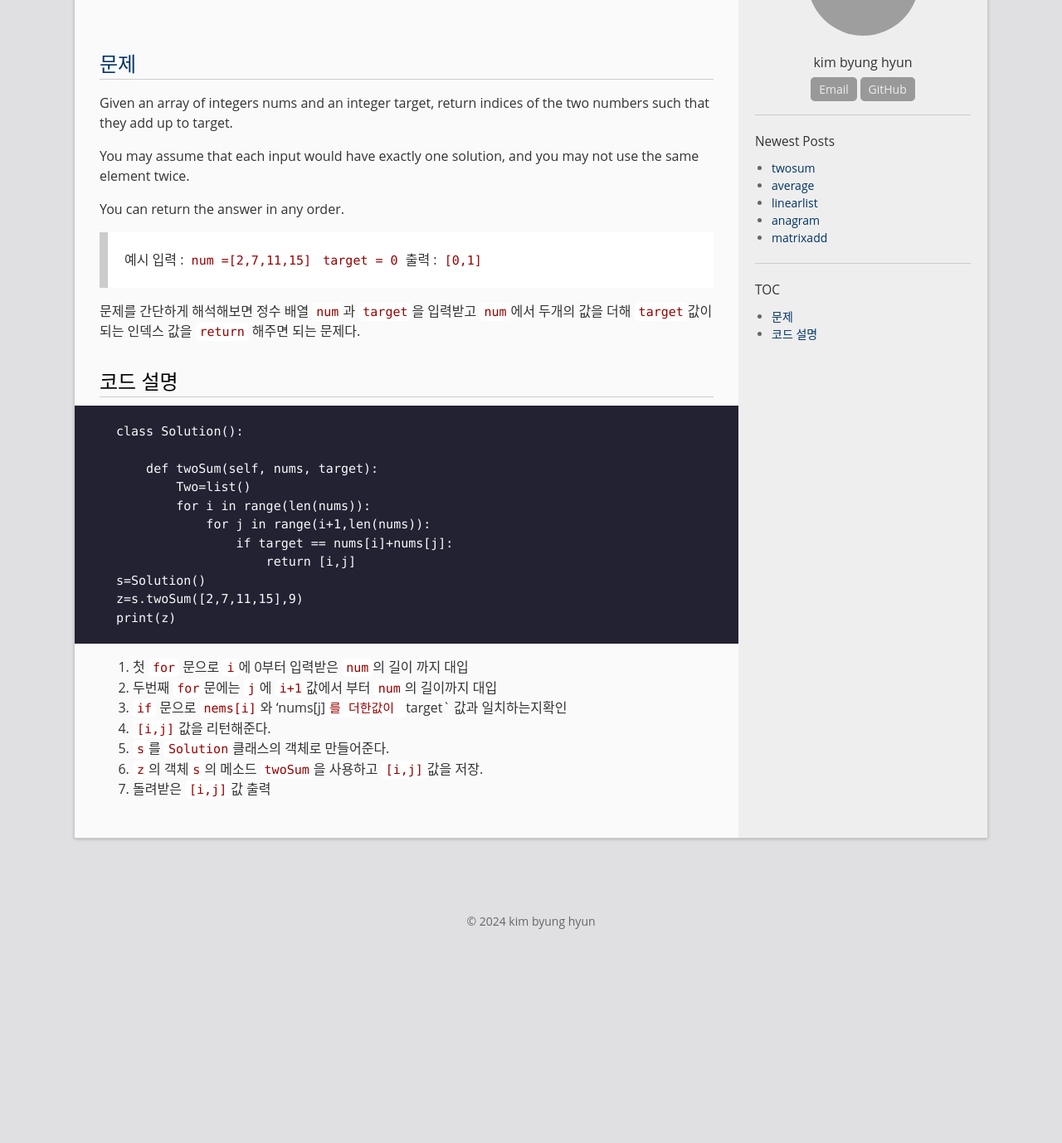
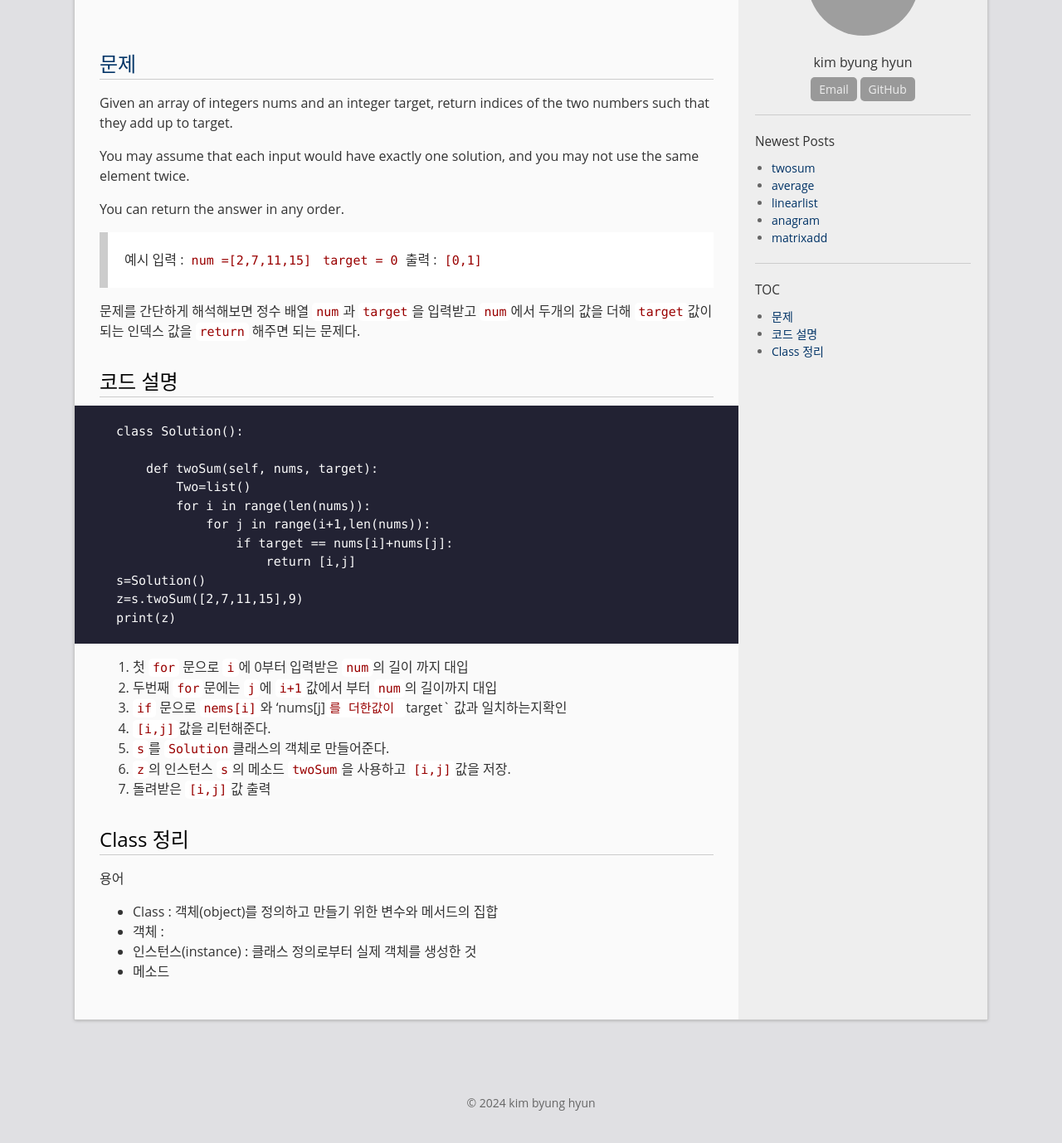
Before and after one commit to bh6366632/bh6366632.github.com, a Jekyll site: the page built from _posts/2024-04-09-twosum.md, in a window 1280 px wide and 1400 px high, scrolled down 214 px. Shown: the top 1378 px of the window at 83% size. Built offline with Jekyll 4.4.1, drawn with Linux system fonts in a browser that asks for light colours; before the commit the page ends 1395 px from its top, so only the background shows below that; grey boxes are pictures that could not be loaded.

Commit message:
Update 2024-04-09-twosum.md

```diff
--- a/_posts/2024-04-09-twosum.md
+++ b/_posts/2024-04-09-twosum.md
@@ -42,5 +42,12 @@ print(z)
 3. `if` 문으로 `nems[i]`와 'nums[j]`를 더한값이 `target` 값과 일치하는지확인
 4.  `[i,j]`값을 리턴해준다.
 5.  `s`를 `Solution`클래스의 객체로 만들어준다.
-6.  `z`의 객체`s`의 메소드 `twoSum`을 사용하고 `[i,j]`값을 저장.
+6.  `z`의 인스턴스 `s`의 메소드 `twoSum`을 사용하고 `[i,j]`값을 저장.
 7.  돌려받은 `[i,j]`값 출력
+
+# Class 정리
+용어
+- Class :  객체(object)를 정의하고 만들기 위한 변수와 메서드의 집합
+- 객체 :
+- 인스턴스(instance) : 클래스 정의로부터 실제 객체를 생성한 것
+- 메소드
```
